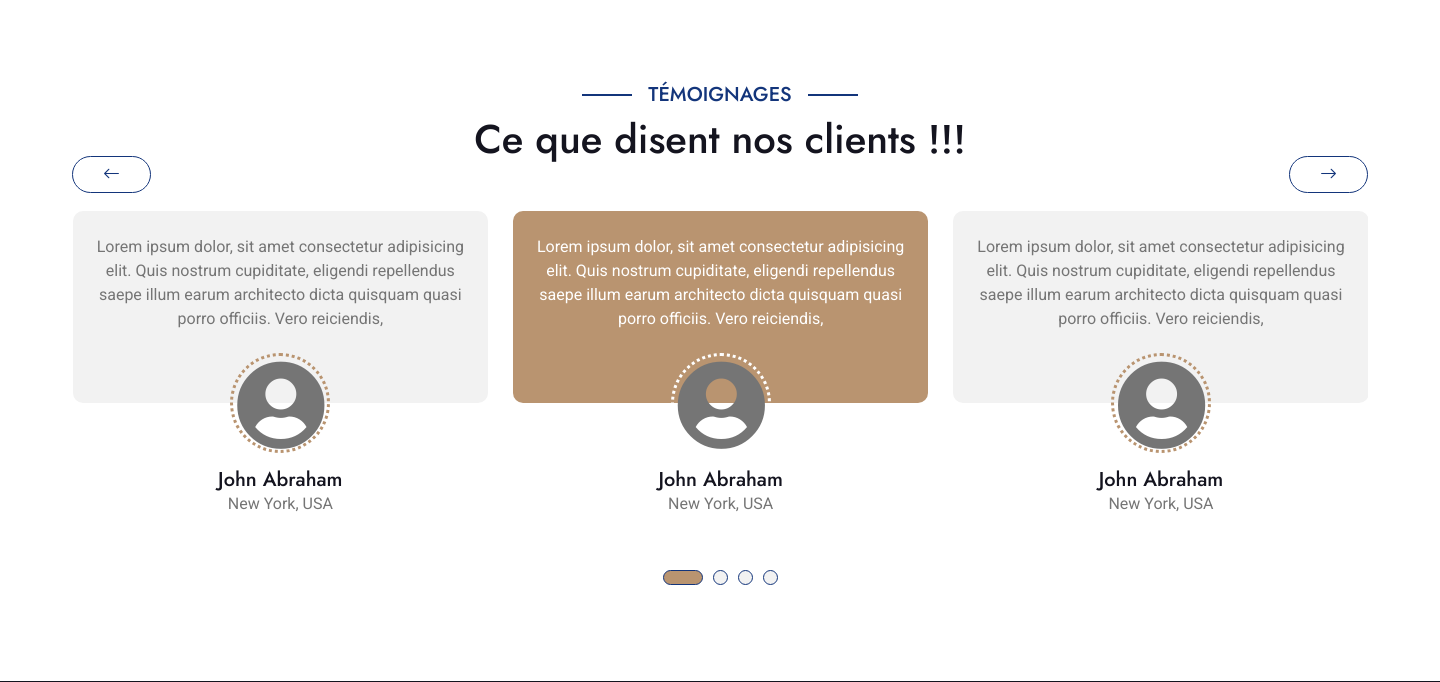
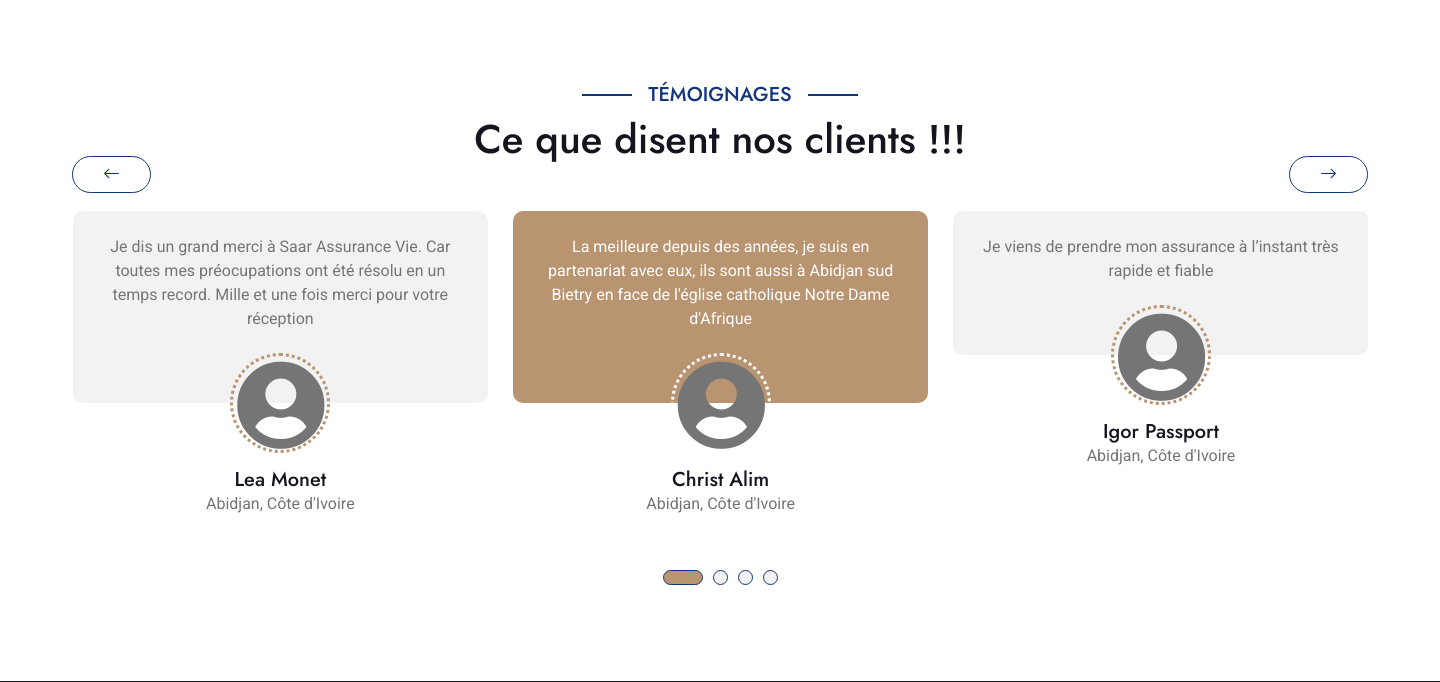
Before and after one commit to SAAR-ASSURANCES-CI/saar_website, a Django app: page / in a window 1440 px wide. Shown: the part 3805-4487 px from the top of the page. Run offline with Django 5.2, Linux system fonts and the light colour scheme; data comes from the database, SQL or seed files in the repository; some libraries are stand-ins or nearby versions.

Commit message:
Personnalisation page d'accueil 4 (suite) : Carousels variables

```diff
--- a/src/administration/admin.py
+++ b/src/administration/admin.py
@@ -3,12 +3,12 @@ from .models import Caroussel, Actualite
 
 
 class CarouselAdmin(admin.ModelAdmin):
-    list_display = ('id','titre', 'contenu',)
-    prepopulated_fields = {'slug': ('titre',)}
+    list_display = ('id','titre', 'contenu', 'created_at', 'updated_at', 'creator')
+    # prepopulated_fields = {'slug': ('titre',)}
 
 
 class ActualiteAdmin(admin.ModelAdmin):
-    list_display = ('id','titre', 'contenu',)
+    list_display = ('id','titre', 'contenu', 'date_publication',)
 
 
 # Register your models here.
--- a/src/administration/models.py
+++ b/src/administration/models.py
@@ -1,3 +1,4 @@
+from datetime import datetime
 from typing import Iterable
 from django.db import models
 
@@ -5,27 +6,35 @@ from django.utils.text import slugify
 
 from django.urls import reverse
 
+from django.utils.timezone import now
+
 
 # Create your models here.
 
 # PANNEAU DEFILANT
 class Caroussel(models.Model):
-    titre = models.CharField(max_length=100, unique=True)
+    titre = models.CharField(max_length=100)
     contenu = models.TextField(blank=True, default="")
     path = models.ImageField(upload_to='img/')
 
-    slug = models.SlugField(max_length=200, unique=True, default="")
+    created_at = models.DateTimeField(auto_now_add=True)
+    updated_at = models.DateTimeField(null=True)
+
+    creator = models.CharField(max_length=100, blank=True)
+
+    #slug = models.SlugField(max_length=200, unique=True, default="")
 
     def __str__(self):
         return self.path.url
 
-    def get_absolute_url(self):
-        return reverse('carousel_detail', kwargs={'slug': self.slug})
 
-    def save(self, *args, **kwargs):
-        value = self.titre
-        self.slug = slugify(value, allow_unicode=True)
-        return super().save(*args, **kwargs)
+    # def get_absolute_url(self):
+    #     return reverse('carousel_detail', kwargs={'slug': self.slug})
+
+    # def save(self, *args, **kwargs):
+    #     value = self.titre
+    #     self.slug = slugify(value, allow_unicode=True)
+    #     return super().save(*args, **kwargs)
 
 
 
--- a/src/saar_website/templates/saar_website/404.html
+++ b/src/saar_website/templates/saar_website/404.html
@@ -26,7 +26,7 @@
                 <h1 class="display-1">404</h1>
                 <h1 class="mb-4 text-dark">Page non trouvée</h1>
                 <p class="mb-4 text-dark">Nous sommes désolés, la page que vous recherchez n'existe pas sur notre site web ! Peut-être devriez-vous vous rendre sur notre page d'accueil ou essayer d'effectuer une recherche ?</p>
-                <a class="btn btn-primary rounded-pill py-3 px-5" href="{% url 'index' %}">Go Back To Home</a>
+                <a class="btn btn-primary rounded-pill py-3 px-5" href="{% url 'index' %}">Retour à la page d'accueil</a>
             </div>
         </div>
     </div>
--- a/src/saar_website/templates/saar_website/carousel/carousels.html
+++ b/src/saar_website/templates/saar_website/carousel/carousels.html
@@ -1 +1 @@
-<h4 class="mb-4 text-white">Réussite {{object.titre}}</h4>
+<h4 class="mb-4 text-white">Réussite {{carousel.titre}}</h4>
--- a/src/saar_website/templates/saar_website/index.html
+++ b/src/saar_website/templates/saar_website/index.html
@@ -379,7 +379,7 @@
             <div class="testimonial-carousel owl-carousel">
                 <div class="testimonial-item text-center rounded pb-4">
                     <div class="testimonial-comment bg-light rounded p-4">
-                        <p class="text-center mb-5">Lorem ipsum dolor, sit amet consectetur adipisicing elit. Quis nostrum cupiditate, eligendi repellendus saepe illum earum architecto dicta quisquam quasi porro officiis. Vero reiciendis,
+                        <p class="text-center mb-5">La meilleure depuis des années, je suis en partenariat avec eux, ils sont aussi à Abidjan sud Bietry en face de l'église catholique Notre Dame d'Afrique
                         </p>
                     </div>
                     <div class="testimonial-img p-1">
@@ -387,8 +387,8 @@
                         <i class="fa fa-user-circle" style="font-size: 90px;"></i>
                     </div>
                     <div style="margin-top: -35px;">
-                        <h5 class="mb-0">John Abraham</h5>
-                        <p class="mb-0">New York, USA</p>
+                        <h5 class="mb-0">Christ Alim</h5>
+                        <p class="mb-0">Abidjan, Côte d'Ivoire</p>
                         {% comment %} <div class="d-flex justify-content-center">
                             <i class="fas fa-star text-primary"></i>
                             <i class="fas fa-star text-primary"></i>
@@ -400,7 +400,7 @@
                 </div>
                 <div class="testimonial-item text-center rounded pb-4">
                     <div class="testimonial-comment bg-light rounded p-4">
-                        <p class="text-center mb-5">Lorem ipsum dolor, sit amet consectetur adipisicing elit. Quis nostrum cupiditate, eligendi repellendus saepe illum earum architecto dicta quisquam quasi porro officiis. Vero reiciendis,
+                        <p class="text-center mb-5">Je viens de prendre mon assurance à l’instant très rapide et fiable
                         </p>
                     </div>
                     <div class="testimonial-img p-1">
@@ -408,8 +408,8 @@
                         <i class="fa fa-user-circle" style="font-size: 90px;"></i>
                     </div>
                     <div style="margin-top: -35px;">
-                        <h5 class="mb-0">John Abraham</h5>
-                        <p class="mb-0">New York, USA</p>
+                        <h5 class="mb-0">Igor Passport</h5>
+                        <p class="mb-0">Abidjan, Côte d'Ivoire</p>
                         {% comment %} <div class="d-flex justify-content-center">
                             <i class="fas fa-star text-primary"></i>
                             <i class="fas fa-star text-primary"></i>
@@ -421,7 +421,7 @@
                 </div>
                 <div class="testimonial-item text-center rounded pb-4">
                     <div class="testimonial-comment bg-light rounded p-4">
-                        <p class="text-center mb-5">Lorem ipsum dolor, sit amet consectetur adipisicing elit. Quis nostrum cupiditate, eligendi repellendus saepe illum earum architecto dicta quisquam quasi porro officiis. Vero reiciendis,
+                        <p class="text-center mb-5">Wahou quelle innovation pour joker bailleur, vous êtes les meilleurs
                         </p>
                     </div>
                     <div class="testimonial-img p-1">
@@ -429,8 +429,8 @@
                         <i class="fa fa-user-circle" style="font-size: 90px;"></i>
                     </div>
                     <div style="margin-top: -35px;">
-                        <h5 class="mb-0">John Abraham</h5>
-                        <p class="mb-0">New York, USA</p>
+                        <h5 class="mb-0">Sidiki Guikas Kouyate</h5>
+                        <p class="mb-0">Abidjan, Côte d'Ivoire</p>
                         {% comment %} <div class="d-flex justify-content-center">
                             <i class="fas fa-star text-primary"></i>
                             <i class="fas fa-star text-primary"></i>
@@ -442,7 +442,7 @@
                 </div>
                 <div class="testimonial-item text-center rounded pb-4">
                     <div class="testimonial-comment bg-light rounded p-4">
-                        <p class="text-center mb-5">Lorem ipsum dolor, sit amet consectetur adipisicing elit. Quis nostrum cupiditate, eligendi repellendus saepe illum earum architecto dicta quisquam quasi porro officiis. Vero reiciendis,
+                        <p class="text-center mb-5">Je dis un grand merci à Saar Assurance Vie. Car toutes mes préocupations ont été résolu en un temps record. Mille et une fois merci pour votre réception
                         </p>
                     </div>
                     <div class="testimonial-img p-1">
@@ -450,8 +450,8 @@
                         <i class="fa fa-user-circle" style="font-size: 90px;"></i>
                     </div>
                     <div style="margin-top: -35px;">
-                        <h5 class="mb-0">John Abraham</h5>
-                        <p class="mb-0">New York, USA</p>
+                        <h5 class="mb-0">Lea Monet</h5>
+                        <p class="mb-0">Abidjan, Côte d'Ivoire</p>
                         {% comment %} <div class="d-flex justify-content-center">
                             <i class="fas fa-star text-primary"></i>
                             <i class="fas fa-star text-primary"></i>
--- a/src/saar_website/templates/saar_website/partials/header.html
+++ b/src/saar_website/templates/saar_website/partials/header.html
@@ -105,8 +105,8 @@
                                     <h1 class="display-2 text-capitalize text-primary mb-4">{{carousel.titre|default_if_none:""}}</h1>
                                     <p class="mb-5 fs-5">{{carousel.contenu|default_if_none:""}}</p>
                                     <div class="d-flex align-items-center justify-content-center">
-                                        {% comment %} <a class="btn-hover-bg btn btn-primary rounded-pill text-white py-3 px-5" href="{% url 'carousel' numero=forloop.counter %}">En savoir plus</a> {% endcomment %}
-                                        <a class="btn-hover-bg btn btn-primary rounded-pill text-white py-3 px-5" href="{{carousel.get_absolute_url}}">En savoir plus</a>
+                                        <a class="btn-hover-bg btn btn-primary rounded-pill text-white py-3 px-5" href="{% url 'carousel' numero=forloop.counter %}">En savoir plus</a>
+                                        {% comment %} <a class="btn-hover-bg btn btn-primary rounded-pill text-white py-3 px-5" href="{{carousel.get_absolute_url}}">En savoir plus</a> {% endcomment %}
                                     </div>
                                 </div>
                             </div>
--- a/src/saar_website/urls.py
+++ b/src/saar_website/urls.py
@@ -20,7 +20,9 @@ from django.urls import path, include
 from django.conf import settings
 from django.conf.urls.static import static
 
-from .views import index, carousel, CarouselListView, CarouselDetailView
+#from .views import index, carousel, CarouselListView, CarouselDetailView
+
+from .views import index, carousel
 
 urlpatterns = [
     path('admin/', admin.site.urls),
@@ -29,8 +31,8 @@ urlpatterns = [
 
     path('carousel/<str:numero>/', carousel, name='carousel'),
 
-    path('', CarouselListView.as_view(), name="carousel_detail"),
-    path('carousel/<slug:slug>', CarouselDetailView.as_view() , name="carousel_detail"),
+    # path('', CarouselListView.as_view(), name="carousel_detail"),
+    # path('carousel/<slug:slug>', CarouselDetailView.as_view() , name="carousel_detail"),
 
     path('administration/', include('administration.urls')),
 
--- a/src/saar_website/views.py
+++ b/src/saar_website/views.py
@@ -38,16 +38,20 @@ def index(request):
 def carousel(request, numero):
 
     try:
-        return render(request, f"saar_website/carousel/carousel_{numero}.html")
+        context = {}
+        carousel = Caroussel.objects.get(pk=numero)
+
+        context['carousel'] = carousel
+        return render(request, f"saar_website/carousel/carousels.html", context=context)
     except:
         return render(request, "saar_website/404.html")
 
 
-class CarouselListView(ListView):
-    model = Caroussel
-    template_name = "saar_website/index.html"
+# class CarouselListView(ListView):
+#     model = Caroussel
+#     template_name = "saar_website/index.html"
 
 
-class CarouselDetailView(DetailView):
-    model = Caroussel
-    template_name = "saar_website/carousel/carousels.html"
+# class CarouselDetailView(DetailView):
+#     model = Caroussel
+#     template_name = "saar_website/carousel/carousels.html"
```
Also changed, not shown: src/administration/migrations/0008_remove_caroussel_slug_alter_caroussel_titre.py (added), src/administration/migrations/0009_caroussel_created_at_caroussel_creator_and_more.py (added), src/db.sqlite3.
